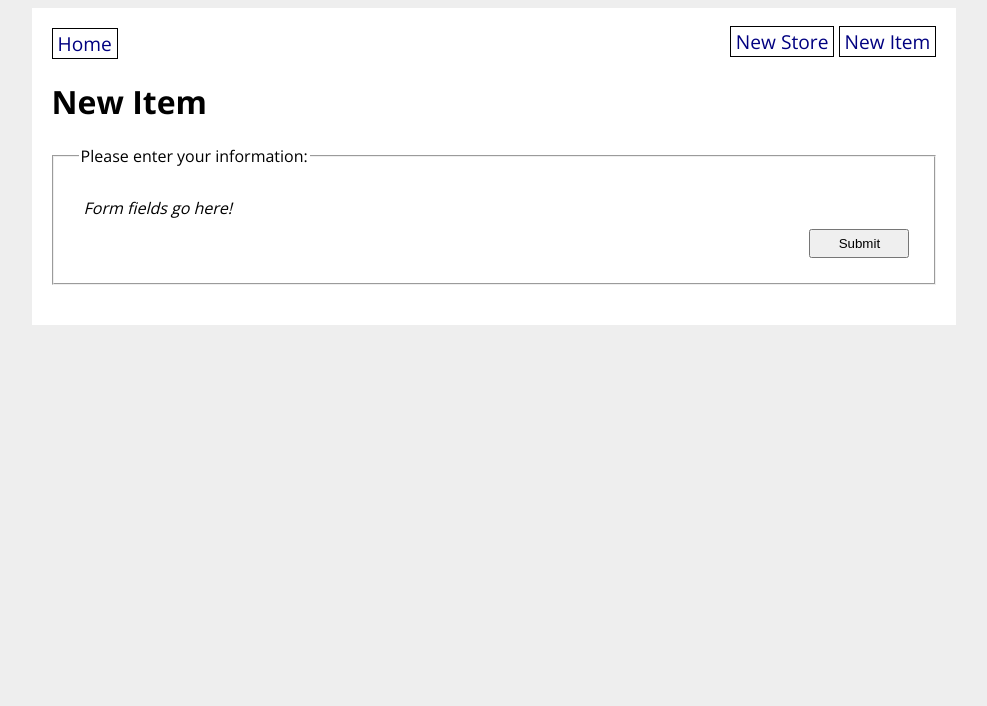
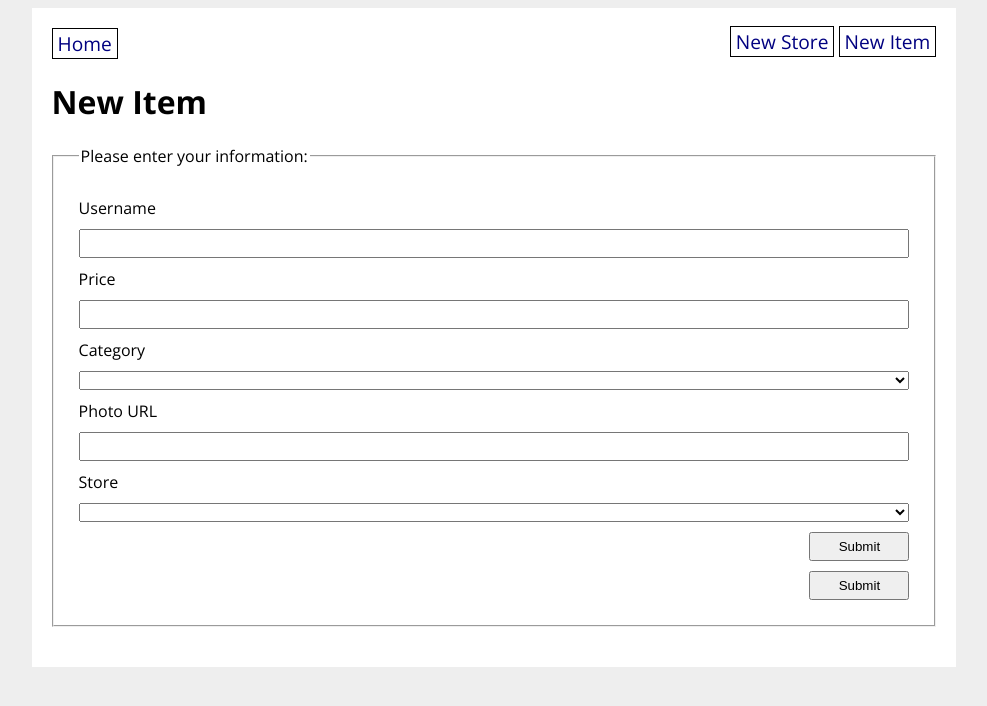
Before and after one commit to JohnSV18/BEW-FORMS-HW, a Flask app: page /new_item in a window 1280 px wide. Shown: the top 706 px of the page, without its empty margins (146-1133 px from the left). Run offline with Flask 2, Linux system fonts and the light colour scheme; lists and menus that the app fills with data are empty.

Commit message:
completed

```diff
--- a/grocery_app/routes.py
+++ b/grocery_app/routes.py
@@ -26,16 +26,16 @@ def new_store():
     # TODO: If form was submitted and was valid:
     if form.validate_on_submit():
     # - create a new GroceryStore object and save it to the database,
-        new_grocery_store = GroceryStore(
+        new_store = GroceryStore(
             title=form.title.data,
             address=form.address.data
         )
-        db.session.add(new_grocery_store)
+        db.session.add(new_store)
         de.session.commit()
     # - flash a success message, and
     # - redirect the user to the store detail page.
         flash('New Grocery Store was created successfully.')
-        return redirect(url_for('main.store_detail', store_id=new_grocery_store.id))
+        return redirect(url_for('main.store_detail', store_id=new_store.id))
     # TODO: Send the form to the template and use it to render the form fields
     return render_template('new_store.html', form=form)
 
@@ -47,18 +47,18 @@ def new_item():
     # TODO: If form was submitted and was valid:
     if form.validate_on_submit():
     # - create a new GroceryItem object and save it to the database,
-        new_grocery_item = GroceryItem(
+        new_item = GroceryItem(
             name=form.name.data,
             price=form.price.data,
             category=form.category.data,
             photo_url=form.photo_url.data
         )
-        db.session.add(new_grocery_item)
+        db.session.add(new_item)
         db.session.commit()
     # - flash a success message, and
     # - redirect the user to the item detail page.
         flash('New Grocery Store Item was created successfully.')
-        return redirect(url_for('main.item_detail', item_id=new_grocery_item.id))
+        return redirect(url_for('main.item_detail', item_id=new_item.id))
 
     # TODO: Send the form to the template and use it to render the form fields
     return render_template('new_item.html' ,form=form)
@@ -72,12 +72,18 @@ def store_detail(store_id):
     # TODO: If form was submitted and was valid:
     # - update the GroceryStore object and save it to the database,
     if form.validate_on_submit():
+        store(
+            title = form.title.data,
+            address = form.address.data
+        )
+        db.session.add(store)
+        db.commit()
+
 
     # - flash a success message, and
     # - redirect the user to the store detail page.
-        flash('New Grocery Store Item was created successfully.')
-        return redirect(url_for('main.item_detail', GroceryItem_id=GroceryItem.id))
-
+        flash('New Store was updated successfully.')
+        return redirect(url_for('main.store_detail', store_id = store.id))
     # TODO: Send the form to the template and use it to render the form fields
     store = GroceryStore.query.get(store_id)
     return render_template('store_detail.html', store=store)
@@ -86,14 +92,26 @@ def store_detail(store_id):
 def item_detail(item_id):
     item = GroceryItem.query.get(item_id)
     # TODO: Create a GroceryItemForm and pass in `obj=item`
+    form= GroceryItemForm(obj=item)
 
     # TODO: If form was submitted and was valid:
-    # if form.validate_on_submit():
+    if form.validate_on_submit():
     # - update the GroceryItem object and save it to the database,
+        item(
+            name=form.name.data,
+            price=form.price.data,
+            category=form.category.data,
+            photo_url=form.photo_url.data,
+            store=form.store.data
+        )
+        db.session.add(item)
+        db.session.commit()
 
 
     # - flash a success message, and
+        flash('item was updated successfully.')
     # - redirect the user to the item detail page.
+        return redirect(url_for('main.item_detail', item_id=new_item.id))
 
     # TODO: Send the form to the template and use it to render the form fields
     item = GroceryItem.query.get(item_id)
--- a/grocery_app/templates/new_item.html
+++ b/grocery_app/templates/new_item.html
@@ -7,11 +7,22 @@
     <fieldset>
         <legend>Please enter your information:</legend>
 
+        {{ form.name.label }}
+        {{ form.name }}
 
+        {{ form.price.label }}
+        {{ form.price }}
 
-        <!-- TODO: Remove the next paragraph and use the `form` object passed in
-            from the route to render a form. -->
-        <p><em>Form fields go here!</em></p>
+        {{ form.category.label }}
+        {{ form.category }}
+
+        {{ form.photo_url.label }}
+        {{ form.photo_url }}
+
+        {{ form.store.label }}
+        {{ form.store }}
+
+        {{ form.submit }}
 
         <input type="submit" value="Submit">
     </fieldset>
```
Also changed, not shown: grocery_app/templates/item_detail.html (+16 -3 lines), grocery_app/templates/new_store.html (+5 -3 lines), grocery_app/templates/store_detail.html (+5 -3 lines).
